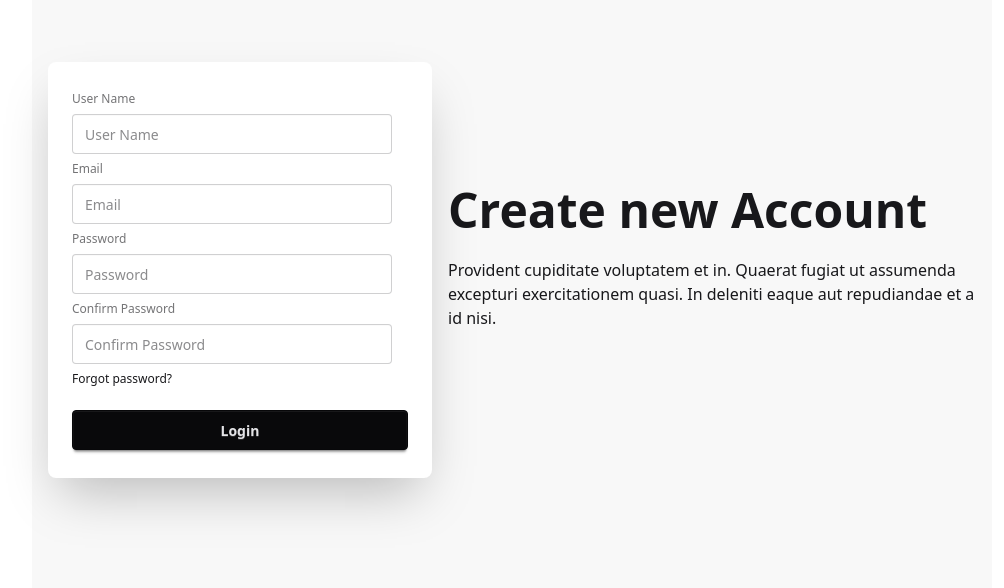
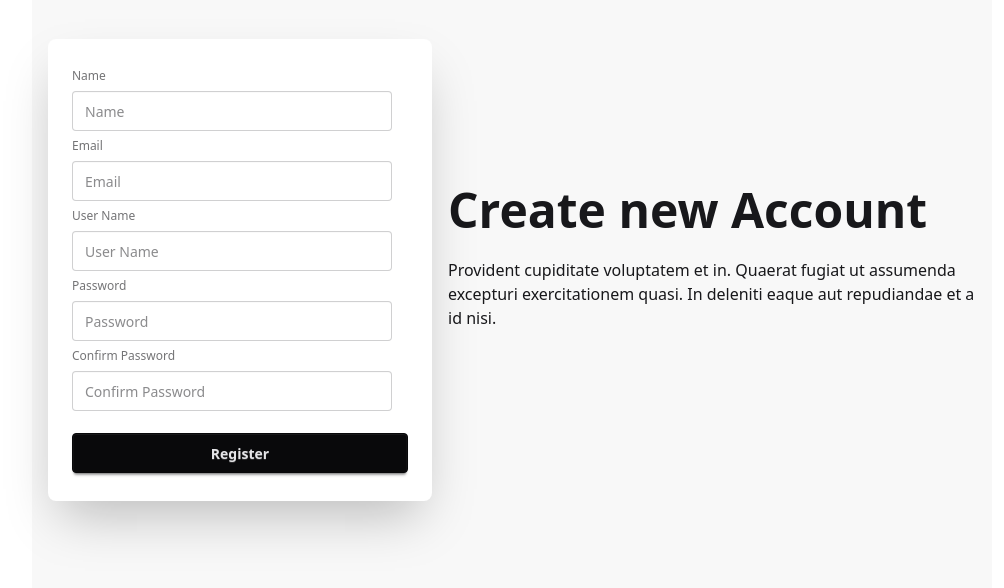
Before and after one commit to MostafaEdrees11/Movies-Website--with-React, a React (Vite) app: page /register in a window 1280 px wide. Shown: the part 130-718 px from the top of the page, without its empty margins (128-1132 px from the left). Built offline with nearby package versions, Linux system fonts and the light colour scheme.

Commit message:
feat: implement Form Validation using react-hook-form to validate Register Form

```diff
--- a/package.json
+++ b/package.json
@@ -16,6 +16,7 @@
     "daisyui": "^5.5.14",
     "react": "^19.2.0",
     "react-dom": "^19.2.0",
+    "react-hook-form": "^7.71.1",
     "react-redux": "^9.2.0",
     "react-router": "^7.12.0",
     "tailwindcss": "^4.1.18"
--- a/src/pages/Register/index.jsx
+++ b/src/pages/Register/index.jsx
@@ -1,4 +1,21 @@
+import { useForm } from "react-hook-form";
+import { useRef, useState } from "react";
+
 function Register() {
+  const {
+    handleSubmit,
+    register,
+    watch,
+    formState: { errors },
+  } = useForm();
+
+  const password = watch("password");
+  const confirmPassword = watch("confirmpassword");
+
+  const onSubmit = (data) => {
+    console.log(data);
+  };
+
   return (
     <>
       <div className="flex justify-center mx-auto w-9/12">
@@ -14,32 +31,115 @@ function Register() {
             </div>
             <div className="card bg-base-100 w-full max-w-sm shrink-0 shadow-2xl">
               <div className="card-body">
+                <form onSubmit={handleSubmit(onSubmit)}>
                   <fieldset className="fieldset">
+                    <label className="label">Name</label>
+                    <input
+                      type="text"
+                      className="input"
+                      placeholder="Name"
+                      {...register("name", {
+                        required: true,
+                        maxLength: 30,
+                      })}
+                    />
+                    {errors.name?.type == "required" ? (
+                      <p className="text-sm text-red-500">Name is required</p>
+                    ) : errors.name?.type == "maxLength" ? (
+                      <p className="text-sm text-red-500">
+                        Name must be at most 30 characters
+                      </p>
+                    ) : null}
+                    <label className="label">Email</label>
+                    <input
+                      type="email"
+                      className="input"
+                      placeholder="Email"
+                      {...register("email", {
+                        required: true,
+                        pattern:
+                          /^[a-zA-Z0-9._%+-]+@[a-zA-Z0-9.-]+\.[a-zA-Z]{2,}$/,
+                      })}
+                    />
+                    {errors.email?.type == "required" ? (
+                      <p className="text-sm text-red-500">Email is required</p>
+                    ) : errors.email?.type == "pattern" ? (
+                      <p className="text-sm text-red-500">
+                        Invalid Email Pattern
+                      </p>
+                    ) : null}
                     <label className="label">User Name</label>
                     <input
                       type="text"
                       className="input"
                       placeholder="User Name"
+                      {...register("username", {
+                        required: true,
+                        pattern: /^\S+$/,
+                      })}
                     />
-                  <label className="label">Email</label>
-                  <input type="email" className="input" placeholder="Email" />
+                    {errors.username?.type == "required" ? (
+                      <p className="text-sm text-red-500">
+                        User Name is required
+                      </p>
+                    ) : errors.username?.type == "pattern" ? (
+                      <p className="text-sm text-red-500">
+                        User Name must not contain spaces
+                      </p>
+                    ) : null}
                     <label className="label">Password</label>
                     <input
                       type="password"
                       className="input"
                       placeholder="Password"
+                      {...register("password", {
+                        required: true,
+                        pattern:
+                          /^(?=.*[a-z])(?=.*[A-Z])(?=.*\d)(?=.*[*@%$#])[A-Za-z\d*@%$#]{8,}$/,
+                      })}
                     />
+
+                    {errors.password?.type == "required" ? (
+                      <p className="text-sm text-red-500">
+                        Password is required
+                      </p>
+                    ) : errors.password?.type == "pattern" ? (
+                      <p className="text-sm text-red-500">
+                        Invalid Password Pattern
+                      </p>
+                    ) : null}
                     <label className="label">Confirm Password</label>
                     <input
                       type="password"
                       className="input"
                       placeholder="Confirm Password"
+                      {...register("confirmpassword", {
+                        required: true,
+                        pattern:
+                          /^(?=.*[a-z])(?=.*[A-Z])(?=.*\d)(?=.*[*@%$#])[A-Za-z\d*@%$#]{8,}$/,
+                      })}
                     />
-                  <div>
-                    <a className="link link-hover">Forgot password?</a>
-                  </div>
-                  <button className="btn btn-neutral mt-4">Login</button>
+                    {errors.confirmpassword?.type == "required" ? (
+                      <p className="text-sm text-red-500">
+                        Confirm Password is required
+                      </p>
+                    ) : errors.confirmpassword?.type == "pattern" ? (
+                      <p className="text-sm text-red-500">
+                        Invalid Confirm Password Pattern
+                      </p>
+                    ) : null}
+
+                    {password &&
+                    confirmPassword &&
+                    password !== confirmPassword ? (
+                      <p className="text-sm text-red-500">
+                        Password must match Confirm Password
+                      </p>
+                    ) : null}
+
+                    <button className="btn btn-neutral mt-4">Register</button>
                   </fieldset>
+                </form>
               </div>
             </div>
           </div>
```
Also changed, not shown: 1 other file (tests, documents, lock files or other folders). Lines whose indentation alone changed are shown as unchanged.
